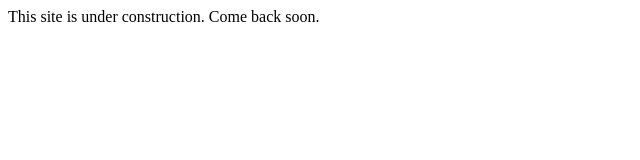
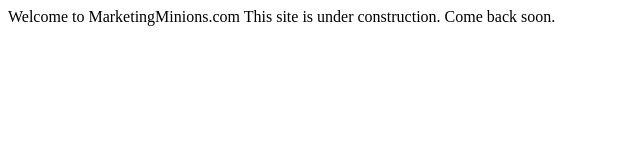
Before and after one commit to bboysamuel/marketingMinions, a plain HTML site: page index.html in a window 1280 px wide. Shown: the whole page, without its empty margins (0-640 px from the left). Drawn offline with Linux system fonts and the light colour scheme.

Commit message:
fixing push issues

```diff
--- a/index.html
+++ b/index.html
@@ -5,6 +5,7 @@
   <title>Marketing Minons</title>
 </head>
 <body>
+  Welcome to MarketingMinions.com
   This site is under construction. Come back soon.
 
 </body>
```
Also changed, not shown: 1 other file.
